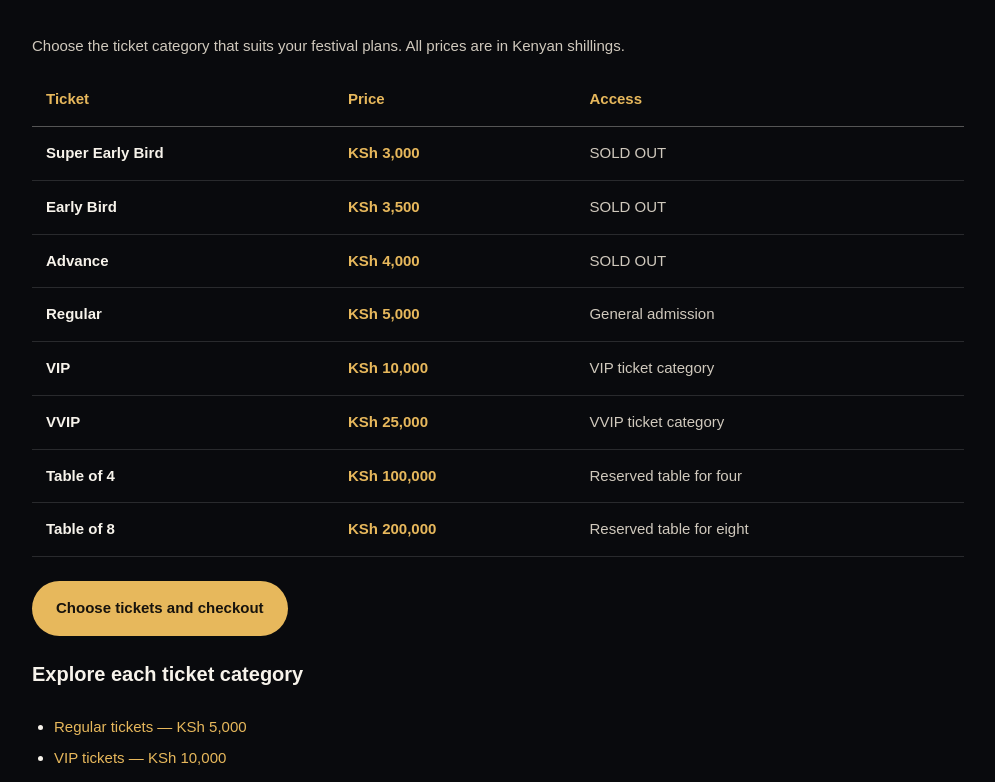
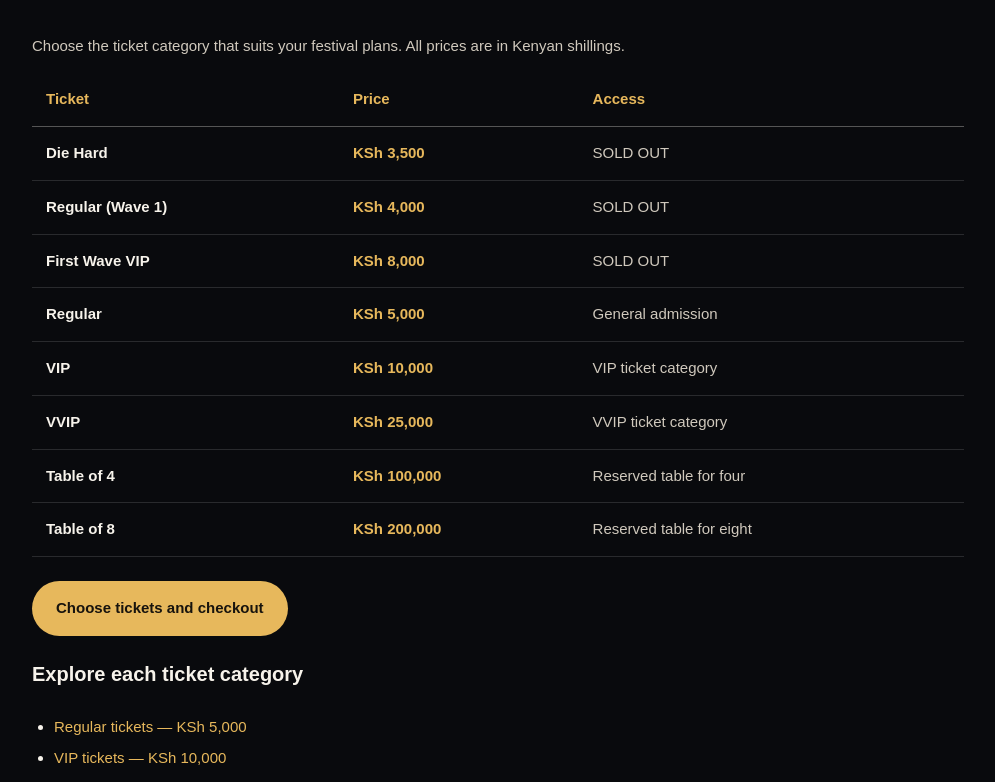
Before and after one commit to robinsonb254/dala-festival-ticketing, a Next.js app: page /dala-festival-2026-tickets in a window 1280 px wide. Shown: the part 1271-2053 px from the top of the page, without its empty margins (142-1137 px from the left). Built offline with nearby package versions, Linux system fonts and the light colour scheme.

Commit message:
Correct sold-out ticket release names and prices

```diff
--- a/app/dala-festival-2026-tickets/page.tsx
+++ b/app/dala-festival-2026-tickets/page.tsx
@@ -64,9 +64,9 @@ const eventData = {
 };
 
 const ticketPrices = [
-  ["Super Early Bird", "KSh 3,000", "SOLD OUT"],
-  ["Early Bird", "KSh 3,500", "SOLD OUT"],
-  ["Advance", "KSh 4,000", "SOLD OUT"],
+  ["Die Hard", "KSh 3,500", "SOLD OUT"],
+  ["Regular (Wave 1)", "KSh 4,000", "SOLD OUT"],
+  ["First Wave VIP", "KSh 8,000", "SOLD OUT"],
   ["Regular", "KSh 5,000", "General admission"],
   ["VIP", "KSh 10,000", "VIP ticket category"],
   ["VVIP", "KSh 25,000", "VVIP ticket category"],
@@ -173,7 +173,7 @@ export default function DalaFestivalTicketsPage() {
           ["When is Dala Festival 2026?", "The event starts at 3:00 PM on Saturday, 12 December 2026 and runs until 4:00 AM on Sunday, 13 December 2026 (East Africa Time)."],
           ["Where is Dala Festival held?", "Dala Festival takes place at ASK Arena, Nairobi Showground, in the Jamhuri Park area off Ngong Road, Nairobi."],
           ["Who is performing at Dala Festival?", "The announced lineup features Ferré Gola, Prince Indah, Johnny Junior, Les Wanyika and special guest DJs."],
-          ["How much are Dala Festival tickets?", "Earlier releases were Super Early Bird at KSh 3,000, Early Bird at KSh 3,500 and Advance at KSh 4,000; all three are sold out. Current categories are Regular KSh 5,000, VIP KSh 10,000, VVIP KSh 25,000, Table of 4 KSh 100,000 and Table of 8 KSh 200,000."],
+          ["How much are Dala Festival tickets?", "Earlier releases included Die Hard at KSh 3,500, Regular (Wave 1) at KSh 4,000 and First Wave VIP at KSh 8,000; all three are sold out. Current categories are Regular KSh 5,000, VIP KSh 10,000, VVIP KSh 25,000, Table of 4 KSh 100,000 and Table of 8 KSh 200,000."],
           ["How can I buy tickets online?", "Choose a ticket category and quantity on the ticket checkout page, enter your details, select a payment method and follow the checkout instructions."],
           ["Which payment methods can I use?", "M-Pesa and PayPal are available. A debit/credit card option is also shown at checkout and is processed through PayPal."],
           ["When is my order confirmed?", "Your order is confirmed after the payment provider verifies successful payment and the platform records the confirmed status. Keep your order reference and payment confirmation."],
```
